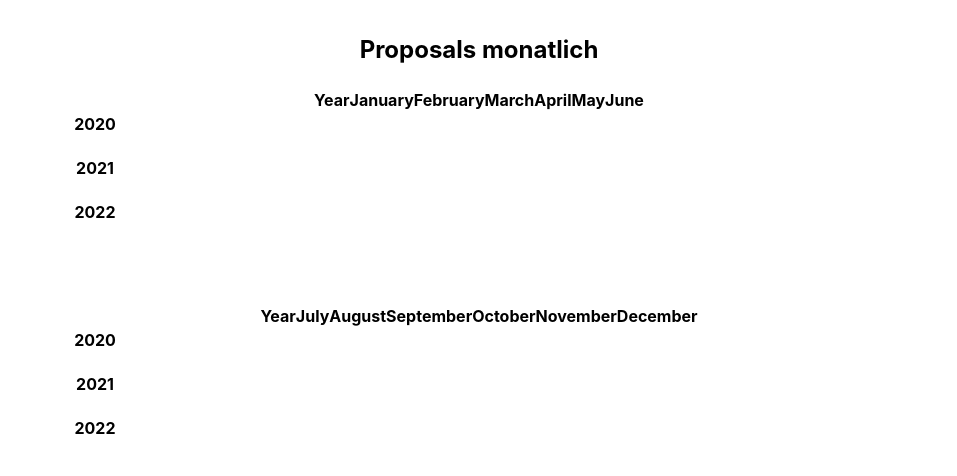
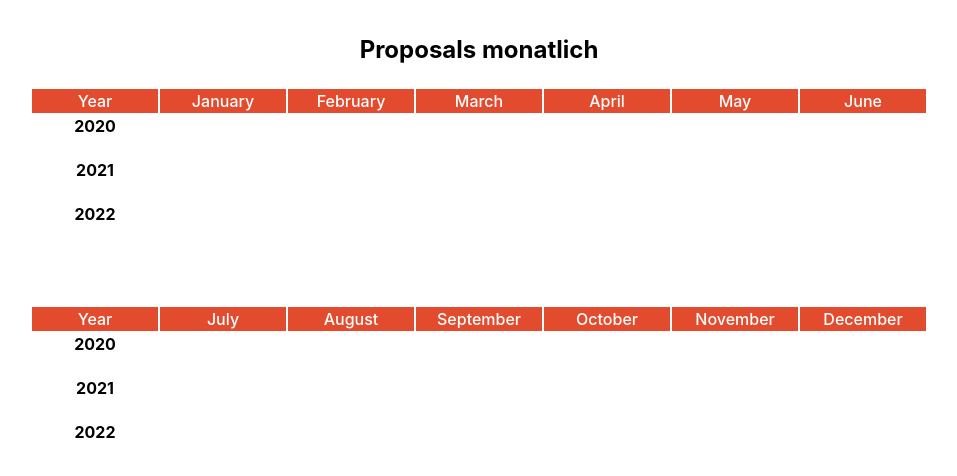
Before and after one commit to kiril-lab/Bachelorarbeit, a Next.js app: page /evmos/monatlich in a window 1280 px wide. Shown: the top 476 px of the page, without its empty margins (161-1118 px from the left). Built offline with nearby package versions, Linux system fonts and the light colour scheme.

Commit message:
add dependences delete function

```diff
--- a/src/components/Compound/UebersichtMonatlich.tsx
+++ b/src/components/Compound/UebersichtMonatlich.tsx
@@ -219,6 +219,7 @@ const UebersichtMonatlich = ({ data1, data2, data3 }: Props) => {
           oktober22={proposalMonth?.month_ten_year_three}
           november22={proposalMonth?.month_eleven_year_three}
           dezember22={proposalMonth?.month_twelve_year_three}
+          classInfo={"infoCompound"}
         />
       ) : (
         <div>Keine Daten vorhanden!</div>
--- a/src/components/Evmos/UebersichtMonatlicht.tsx
+++ b/src/components/Evmos/UebersichtMonatlicht.tsx
@@ -39,6 +39,7 @@ const UebersichtMonatlich = () => {
       oktober22={undefined}
       november22={undefined}
       dezember22={undefined}
+      classInfo={"infoEvmos"}
     />
   );
 };
--- a/src/components/PropsMonatlich.tsx
+++ b/src/components/PropsMonatlich.tsx
@@ -35,6 +35,7 @@ interface Props {
   oktober22: number | undefined;
   november22: number | undefined;
   dezember22: number | undefined;
+  classInfo:string
 }
 function Monatlich({
   januar20,
@@ -73,18 +74,19 @@ function Monatlich({
   oktober22,
   november22,
   dezember22,
+  classInfo,
 }: Props) {
   return (
     <div className="flex flex-col mt-[2rem] w-[70%]">
       <div className="title">Proposals monatlich</div>
       <div className="row">
-        <div className="info">Year</div>
-        <div className="info">January</div>
-        <div className="info">February</div>
-        <div className="info">March</div>
-        <div className="info">April</div>
-        <div className="info">May</div>
-        <div className="info">June</div>
+        <div className={classInfo}>Year</div>
+        <div className={classInfo}>January</div>
+        <div className={classInfo}>February</div>
+        <div className={classInfo}>March</div>
+        <div className={classInfo}>April</div>
+        <div className={classInfo}>May</div>
+        <div className={classInfo}>June</div>
       </div>
       <div className="row mb-5">
         <div className="w-[20%] font-bold">2020</div>
@@ -114,13 +116,13 @@ function Monatlich({
         <div className="w-[20%]">{juni22}</div>
       </div>
       <div className="row">
-        <div className="info">Year</div>
-        <div className="info">July</div>
-        <div className="info">August</div>
-        <div className="info">September</div>
-        <div className="info">October</div>
-        <div className="info">November</div>
-        <div className="info">December</div>
+        <div className={classInfo}>Year</div>
+        <div className={classInfo}>July</div>
+        <div className={classInfo}>August</div>
+        <div className={classInfo}>September</div>
+        <div className={classInfo}>October</div>
+        <div className={classInfo}>November</div>
+        <div className={classInfo}>December</div>
       </div>
       <div className="row mb-5">
         <div className="w-[20%] font-bold">2020</div>
--- a/src/components/Uniswap/UebersichtMonatlich.tsx
+++ b/src/components/Uniswap/UebersichtMonatlich.tsx
@@ -136,6 +136,7 @@ const UebersichtMonatlich = ({data}:Props) => {
           oktober22={proposalMonth?.month_ten_year_three}
           november22={proposalMonth?.month_eleven_year_three}
           dezember22={proposalMonth?.month_twelve_year_three}
+          classInfo={"infoUniswap"}
         />
       ) : (
         <div>Keine Daten vorhanden!</div>
--- a/src/hooks/useViewEvent.tsx
+++ b/src/hooks/useViewEvent.tsx
@@ -62,6 +62,6 @@ export default function useViewEvent(
       }
     };
     fetchData();
-  }, [contract]);
+  }, [contract,start_Block,end_Block]);
   return { votes, proposals };
 }
--- a/src/pages/compound/uebersicht/index.tsx
+++ b/src/pages/compound/uebersicht/index.tsx
@@ -4,7 +4,7 @@ import { useEffect, useMemo, useState } from "react";
 import UebersichtTabelle from "../../../components/Compound/UebersichtTabelle";
 import { CONTRACT_ABI_Alpha } from "../../../contracts/compound/abi_alpha";
 import { CONTRACT_ABI_Bravo } from "../../../contracts/compound/abi_bravo";
-import useEventCast from "../../../hooks/useViewEvent";
+import useViewEvent from "../../../hooks/useViewEvent";
 import {
   Compound_Governor_Alpha_Addr,
   Compound_Governor_Bravo_Addr,
@@ -12,25 +12,25 @@ import {
   Start_End_Block_ProposalCompound,
 } from "../../../lib/const";
 const uebersicht: NextPage = () => {
-  const [id, setId] = useState(1);
+  const [id, setId] = useState(100);
   const handleChange = (event: any) => {
     const value = event.target.value;
     setId(value);
   };
-  const getAllProposalData = (i: number) => {
-    const VotesInAlpha = useEventCast(
+    const VotesInAlpha = useViewEvent(
       Compound_Governor_Alpha_Addr,
       CONTRACT_ABI_Alpha,
-      Start_End_Block_ProposalCompound[i - 1]?.startBlock,
-      Start_End_Block_ProposalCompound[i - 1]?.endBlock
+      Start_End_Block_ProposalCompound[id - 1]?.startBlock,
+      Start_End_Block_ProposalCompound[id - 1]?.endBlock
     ).votes;
-    const VotesInBravo = useEventCast(
+    const VotesInBravo = useViewEvent(
       Compound_Governor_Bravo_Addr,
       CONTRACT_ABI_Bravo,
-      Start_End_Block_ProposalCompound[i - 1]?.startBlock,
-      Start_End_Block_ProposalCompound[i - 1]?.endBlock
+      Start_End_Block_ProposalCompound[id - 1]?.startBlock,
+      Start_End_Block_ProposalCompound[id - 1]?.endBlock
     ).votes;
     const Votes = [...VotesInAlpha, ...VotesInBravo];
+    console.log(Votes)
     const args = Votes?.map((a) => {
       return a?.args;
     });
@@ -46,7 +46,7 @@ const uebersicht: NextPage = () => {
         support: support,
       };
     });
-    const filteredVoteCast = voteCast?.filter((x) => x.proposalId == i);
+    const filteredVoteCast = voteCast?.filter((x) => x.proposalId == id);
 
     const votes = filteredVoteCast?.map((x) => {
       return x.votes;
@@ -62,20 +62,6 @@ const uebersicht: NextPage = () => {
       votes: votes,
       support: support,
     };
-    return { proposalId: i, result };
-  };
-  const getProposalData = () => {
-    const voterBatches = [];
-    for (let i = 1; i <= Start_End_Block_ProposalCompound.length; i++) {
-      voterBatches.push(getAllProposalData(i));
-    }
-    const allDataProposal = voterBatches.flat();
-    const filterData = allDataProposal.filter((x) => x.proposalId == id);
-    const result = filterData.map((x) => {
-      return x.result;
-    });
-    return result[0];
-  };
   /*dies Kode liefert die Konstant-StartEndBloeckeProposal
   in Datei \src\lib\const.ts */
   /*
@@ -92,8 +78,6 @@ const uebersicht: NextPage = () => {
   if (ProposalCreated.length > 0) {
     console.log(ProposalCreated);
   }*/
-
-  useEffect(() => {}, [id]);
   return (
     <div className="flex flex-col mt-[2rem]">
       <div className="title">
@@ -111,15 +95,15 @@ const uebersicht: NextPage = () => {
         </label>
       </div>
       <div className="row">
-        <div className="info">Voters</div>
-        <div className="info">Votes</div>
-        <div className="info">Stimme</div>
+        <div className="infoCompound">Voters</div>
+        <div className="infoCompound">Votes</div>
+        <div className="infoCompound">Stimme</div>
       </div>
 
       <UebersichtTabelle
-        voters={getProposalData().voters}
-        votes={getProposalData().votes}
-        support={getProposalData().support}
+        voters={result.voters}
+        votes={result.votes}
+        support={result.support}
         i={id}
       />
     </div>
--- a/src/pages/uniswap/uebersicht/index.tsx
+++ b/src/pages/uniswap/uebersicht/index.tsx
@@ -6,9 +6,9 @@ const uebersicht: NextPage = () => {
     <div className="flex flex-col mt-[2rem]">
       <div className="title">Proposal</div>
       <div className="row">
-        <div className="info">Voters</div>
-        <div className="info">Votes</div>
-        <div className="info">Stimme</div>
+        <div className="infoUniswap">Voters</div>
+        <div className="infoUniswap">Votes</div>
+        <div className="infoUniswap">Stimme</div>
       </div>
       <UebersichtTabelle />
     </div>
```
